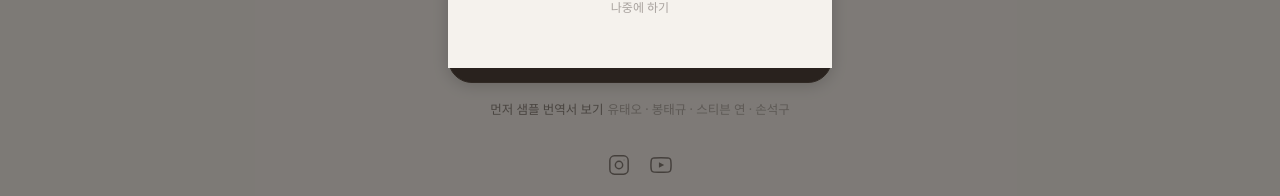
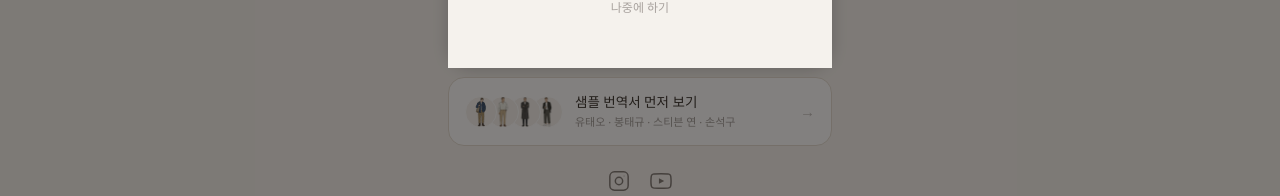
Before and after one commit to 7inug1/vizuden, a React (Vite) app: page / in a window 1280 px wide. Shown: the part 502-698 px from the top of the page. Built offline with nearby package versions, Linux system fonts and the light colour scheme; no server answers.

Commit message:
style: 샘플 번역서 링크를 얼굴이 보이는 카드로 변경
문제
- 글자 한 줄이라 눈에 띄지 않음

변경
- 실려 있는 인물 넷의 캐릭터 이미지를 겹쳐 표시하고 카드로 감쌈
- 설문 전에 결과물을 볼 수 있다는 점이 먼저 읽히도록 배치

```diff
--- a/src/pages/LandingPage.jsx
+++ b/src/pages/LandingPage.jsx
@@ -205,17 +205,39 @@ export default function LandingPage() {
               {/* 코드를 먼저 묻지 않는다. 하루 한도를 넘겼을 때만 제출 단계에서 받는다 */}
               <TranslatorStartButton onClick={() => navigate('/translator/questions')} />
 
-              {/* 설문은 5분이 든다. 그전에 결과물이 어떤지 볼 수 있어야 한다 —
-                  샘플로 가는 길이 베타 코드 모달 안에만 있어서, 막혀야 보였다. */}
+              {/* 설문은 25문항·5분이 든다. 그전에 결과물이 어떤지 볼 수 있어야 한다.
+                  글자 한 줄로는 묻혀서, 실려 있는 인물의 얼굴을 먼저 보여준다. */}
               <button
                 onClick={() => navigate('/translator/samples')}
-                className="w-full mt-2 py-2.5 text-[12.5px] transition-opacity active:opacity-60"
-                style={{ color: 'rgba(58,48,40,0.62)' }}
+                className="w-full mt-2.5 px-4 py-3.5 rounded-2xl flex items-center gap-3
+                           transition-all duration-150 active:scale-[0.98]"
+                style={{ backgroundColor: '#FFFFFF', border: '1px solid #E2DACE' }}
               >
-                먼저 샘플 번역서 보기
-                <span className="ml-1" style={{ color: 'rgba(58,48,40,0.38)' }}>
-                  유태오 · 봉태규 · 스티븐 연 · 손석구
-                </span>
+                <div className="flex shrink-0 items-center">
+                  {['IDMT', 'RDMT', 'ICMT', 'ICMN'].map((code, i) => (
+                    <img
+                      key={code}
+                      src={`/characters/${code}.png`}
+                      alt=""
+                      className="w-8 h-8 object-contain rounded-full"
+                      style={{
+                        backgroundColor: '#F5F2ED',
+                        border: '1.5px solid #FFFFFF',
+                        marginLeft: i === 0 ? 0 : -10,
+                        zIndex: 4 - i,
+                      }}
+                    />
+                  ))}
+                </div>
+                <div className="flex-1 min-w-0 text-left">
+                  <p className="text-[13.5px] font-medium" style={{ color: '#2A241E' }}>
+                    샘플 번역서 먼저 보기
+                  </p>
+                  <p className="text-[11px] mt-0.5" style={{ color: 'rgba(58,48,40,0.5)' }}>
+                    유태오 · 봉태규 · 스티븐 연 · 손석구
+                  </p>
+                </div>
+                <span className="shrink-0 text-[15px]" style={{ color: 'rgba(58,48,40,0.35)' }}>→</span>
               </button>
             </div>
 
```
